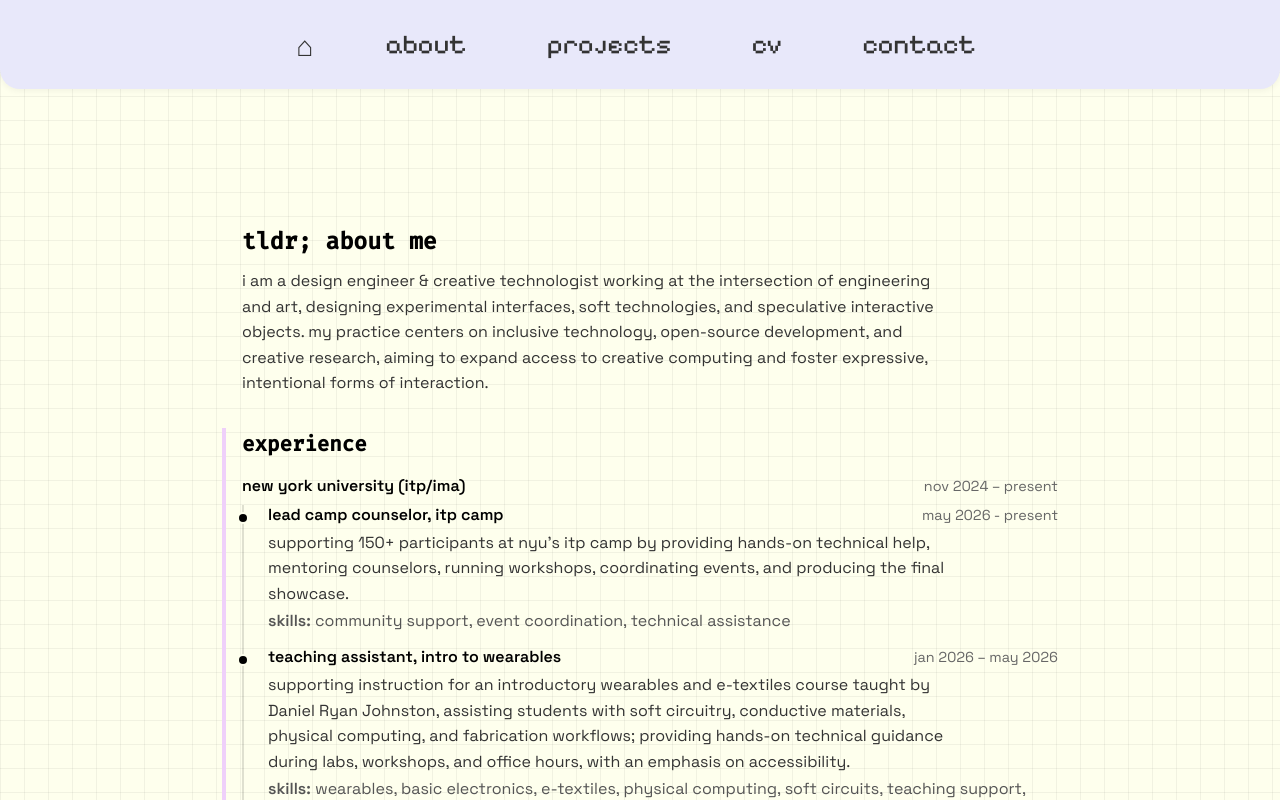
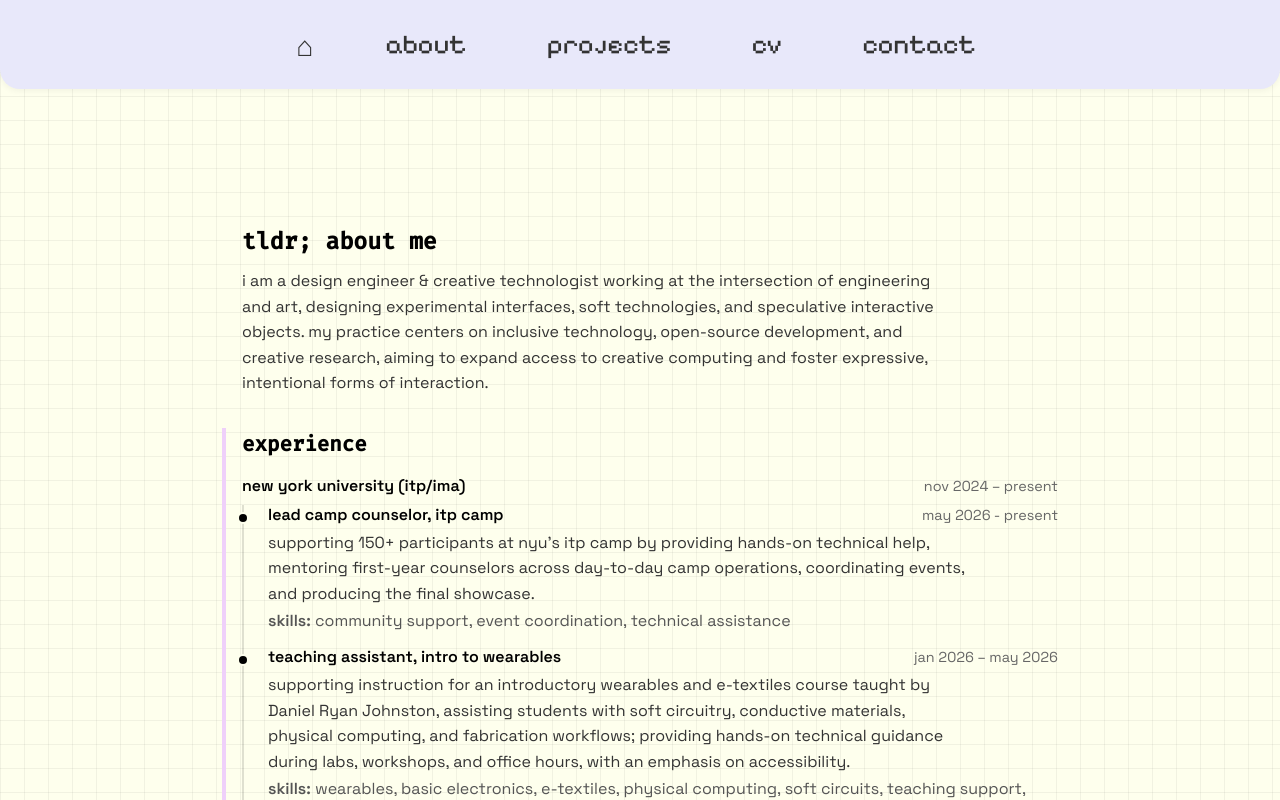
Before and after one commit to yafira/yafira.xyz, a Next.js app: page /cv in a window 1280 px wide. Built offline with nearby package versions, Linux system fonts and the light colour scheme.

Commit message:
minor edit in cv

```diff
--- a/src/app/cv/page.js
+++ b/src/app/cv/page.js
@@ -43,9 +43,9 @@ export default function CVPage() {
                 </div>
                 <p className="cv-summary">
                   supporting 150+ participants at nyu’s itp camp by providing
-                  hands-on technical help, mentoring counselors, running
-                  workshops, coordinating events, and producing the final
-                  showcase.
+                  hands-on technical help, mentoring first-year counselors
+                  across day-to-day camp operations, coordinating events, and
+                  producing the final showcase.
                 </p>
                 <p className="cv-skills">
                   <span className="label">skills:</span> community support,
```
